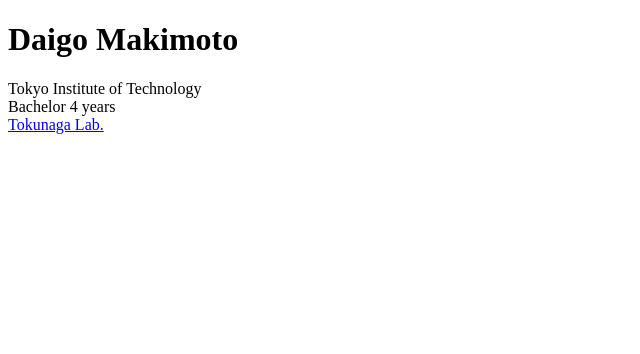
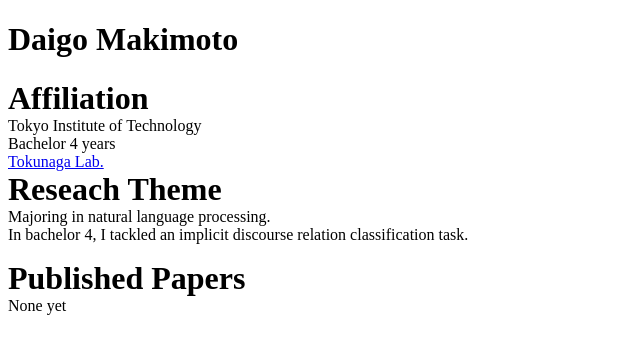
Before and after one commit to DaigoMakimoto/DaigoMakimoto.github.io, a plain HTML site: page index.html in a window 1280 px wide. Shown: the whole page, without its empty margins (0-640 px from the left). Drawn offline with Linux system fonts and the light colour scheme.

Commit message:
Write some info. about myself
専攻等を追記

```diff
--- a/index.html
+++ b/index.html
@@ -3,9 +3,17 @@
 <body>
 <h1>Daigo Makimoto</h1>
 <p>
+  <font size="+3"><b>Affiliation</b></font><br>
   Tokyo Institute of Technology<br>
   Bachelor 4 years<br>
-  <a href="https://www.cl.c.titech.ac.jp/tokunaga/ja/topics"> Tokunaga Lab. </a>
+  <a href="https://www.cl.c.titech.ac.jp/tokunaga/ja/topics"> Tokunaga Lab. </a><br>
+  <font size="+3"><b>Reseach Theme</b></font><br>
+  Majoring in natural language processing.<br>
+  In bachelor 4, I tackled an implicit discourse relation classification task.<br>
+</p>
+<p>
+  <font size="+3"><b>Published Papers</b></font><br>
+  None yet<br>
 </p>
 </body>
 </html>
```
